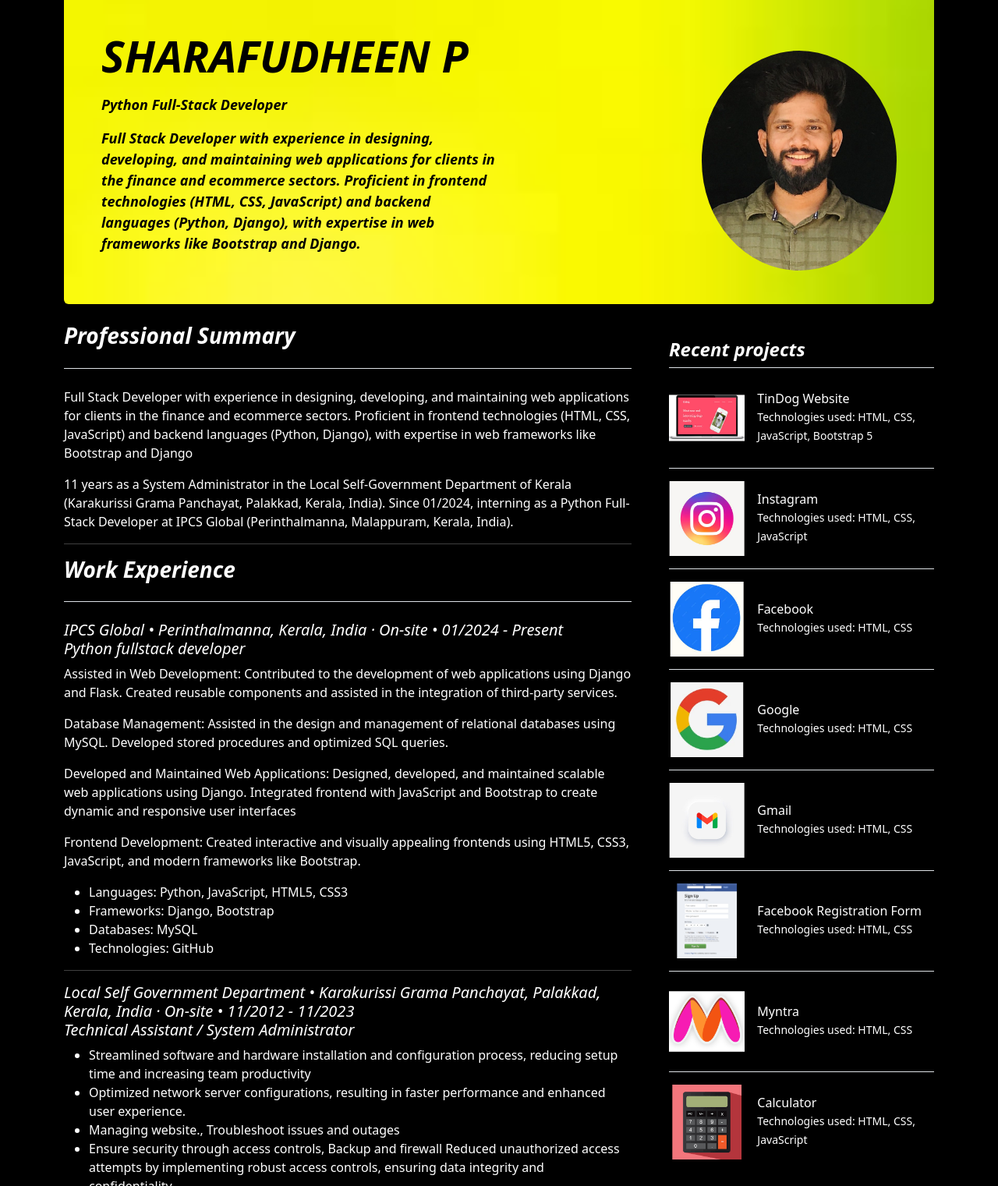
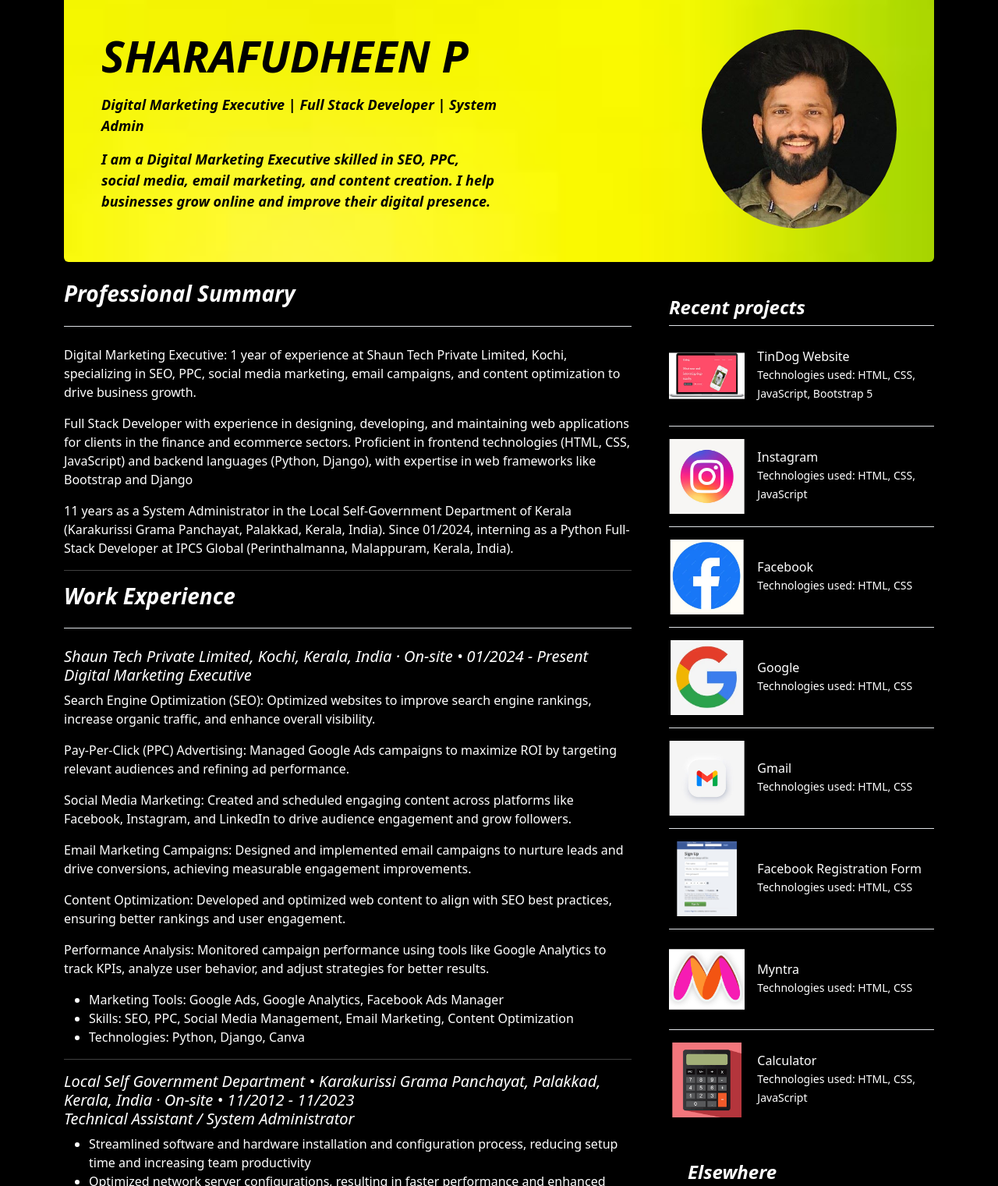
Before and after one commit to sharafuchappu/Portfolio-professional, a plain HTML site: page index.html in a window 1280 px wide. Shown: the part 60-1581 px from the top of the page at 78% size. Drawn offline with nearby package versions, Linux system fonts and the light colour scheme.

Commit message:
commit
second commit

```diff
--- a/portfolio.html
+++ b/index.html
@@ -78,11 +78,11 @@
     <div class="p-4 p-md-5 mb-4 rounded text-body-emphasis bg-body-secondary d-flex justify-content-between align-items-center">
       <div class="col-lg-6 px-0">
         <h1 class="display-4 fst-italic">SHARAFUDHEEN P</h1>
-        <p class="lead my-3 fst-italic">Python Full-Stack Developer</p>
-        <p class="lead my-3 fst-italic">Full Stack Developer with experience in designing, developing, and maintaining web applications for clients in the finance and ecommerce sectors. Proficient in frontend technologies (HTML, CSS, JavaScript) and backend languages (Python, Django), with expertise in web frameworks like Bootstrap and Django.</p>
+        <p class="lead my-3 fst-italic">Digital Marketing Executive | Full Stack Developer | System Admin </p>
+        <p class="lead my-3 fst-italic">I am a Digital Marketing Executive skilled in SEO, PPC, social media, email marketing, and content creation. I help businesses grow online and improve their digital presence.</p>
       </div>
       <div class="col-lg-6 px-0 text-center">
-        <img src="/Images/web.jpeg" class="img-fluid rounded-circle" alt="Profile Image">
+        <img src="\Images\web.jpg" class="img-fluid rounded-circle" alt="Profile Image">
       </div>
     </div>
 
@@ -108,6 +108,8 @@
         </h3>
 
         <article class="blog-post">
+          <p>Digital Marketing Executive: 1 year of experience at Shaun Tech Private Limited, Kochi, specializing in SEO, PPC, social media marketing, email campaigns, and content optimization to drive business growth.</p>
+
           <p>Full Stack Developer with experience in designing, developing, and maintaining web applications for clients in the finance
               and ecommerce sectors. Proficient in frontend technologies (HTML, CSS, JavaScript) and backend languages (Python,
               Django), with expertise in web frameworks like Bootstrap and Django</p>
@@ -119,23 +121,21 @@
             <hr>
           <h3 class="pb-4 mb-4 fst-italic border-bottom">Work Experience</h3>
 
-          <h5><i>IPCS Global • Perinthalmanna, Kerala, India · On-site • 01/2024 - Present
-            <br>Python fullstack developer</i></h5>
-          <p>Assisted in Web Development: Contributed to the development of web applications using Django and Flask. Created
-            reusable components and assisted in the integration of third-party services.</p>
-          <p>Database Management: Assisted in the design and management of relational databases using MySQL. Developed stored
-            procedures and optimized SQL queries.
+          <h5><i>Shaun Tech Private Limited, Kochi, Kerala, India · On-site • 01/2024 - Present
+            <br>Digital Marketing Executive</i></h5>
+          <p>Search Engine Optimization (SEO): Optimized websites to improve search engine rankings, increase organic traffic, and enhance overall visibility.</p>
+          <p>Pay-Per-Click (PPC) Advertising: Managed Google Ads campaigns to maximize ROI by targeting relevant audiences and refining ad performance.
             </p>
-          <p>Developed and Maintained Web Applications: Designed, developed, and maintained scalable web applications using
-            Django. Integrated frontend with JavaScript and Bootstrap to create dynamic and responsive user interfaces</p>
-          <p>Frontend Development: Created interactive and visually appealing frontends using HTML5, CSS3, JavaScript, and
-            modern frameworks like Bootstrap.
+          <p>Social Media Marketing: Created and scheduled engaging content across platforms like Facebook, Instagram, and LinkedIn to drive audience engagement and grow followers.</p>
+          <p>Email Marketing Campaigns: Designed and implemented email campaigns to nurture leads and drive conversions, achieving measurable engagement improvements.
             </p>
+            <p>Content Optimization: Developed and optimized web content to align with SEO best practices, ensuring better rankings and user engagement.</p>
+            <p>Performance Analysis: Monitored campaign performance using tools like Google Analytics to track KPIs, analyze user behavior, and adjust strategies for better results.</p>
           <ul>
-            <li>Languages: Python, JavaScript, HTML5, CSS3</li>
-            <li>Frameworks: Django, Bootstrap</li>
-            <li>Databases: MySQL</li>
-            <li>Technologies: GitHub</li>
+            <li>Marketing Tools: Google Ads, Google Analytics, Facebook Ads Manager</li>
+            <li>Skills: SEO, PPC, Social Media Management, Email Marketing, Content Optimization</li>
+            <li>Technologies: Python, Django, Canva</li>
+
           </ul>
           <hr>
           <h5><i>Local Self Government Department • Karakurissi Grama Panchayat, Palakkad, Kerala, India · On-site •
@@ -162,6 +162,12 @@
             <h3 class="pb-4 mb-4 fst-italic border-bottom">Skills</h3>
             <h5><i>Technical Skills</i></h5>
           <ul>
+            <li>Search Engine Optimization (SEO)</li>
+            <li>Pay-Per-Click (PPC) Advertising</li>
+            <li>Social Media Marketing</li>
+            <li>Email Marketing Campaigns</li>
+            <li>Performance Analysis</li>
+            <li>Content Optimization</li>
             <li>Full stack development</li>
             <li>Back-End Web Development</li>
             <li>Front-End Development</li>
@@ -198,6 +204,7 @@
           </ul><hr>
           <h3 class="pb-4 mb-4 fst-italic border-bottom">Certifications</h3>
           <ul>
+            <li>Google Ads, Google</li>
             <li>PYTHON FULL-STACK DEVELOPER</li>
               <ul><li>IPCS Global, Perinthalmanna</li></ul>
           </ul>
@@ -219,6 +226,13 @@
             <li>Description: Developed a professional personal portfolio website to showcase skills, projects, and experience as a Full
                 Stack Developer. The website includes a clean and responsive design with seamless navigation</li>
             <ul><li>Technologies used: HTML, CSS, JavaScript
+                </li></ul><br>
+          </ul><hr>
+          <ul>
+            <h4><i><a href="https://sharafu.pythonanywhere.com/" target="_blank"><button type="button" class="btn btn-warning">Hospital Kiosk</button>
+            </a></i></h4>
+            <li>Developed an interactive hospital kiosk system to streamline patient check-ins, appointment scheduling, and information retrieval. The kiosk features a user-friendly interface with responsive design, ensuring accessibility for all users. It provides real-time updates, department navigation, and integrated data management for improved operational efficiency.</li>
+            <ul><li>Technologies used: HTML, CSS, JavaScript, Python, Django, MySQL
                 </li></ul><br>
           </ul><hr>
 
```
Also changed, not shown: Images/photo.jpeg (renamed from Images/web.jpeg), Images/web.jpg (added).
